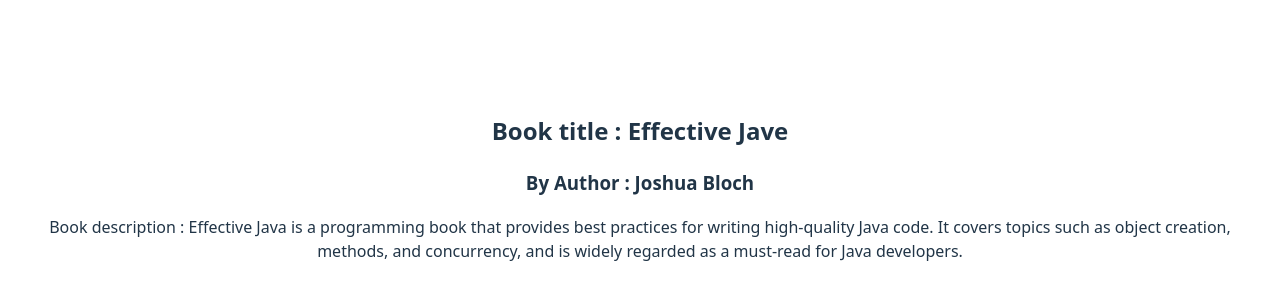
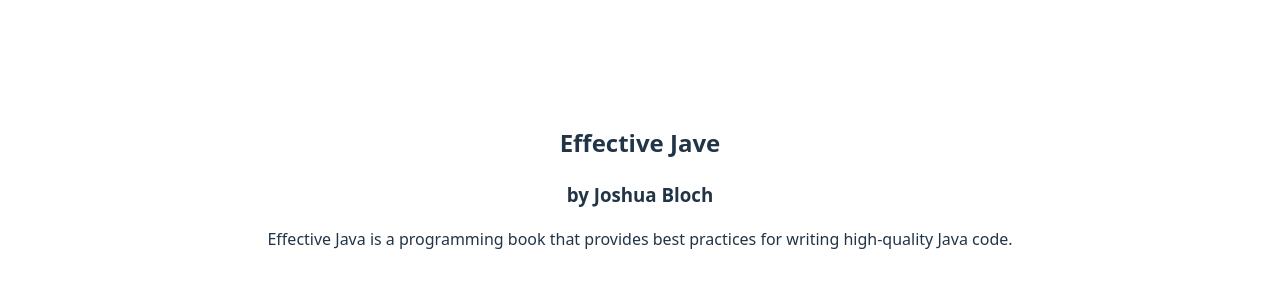
Before and after one commit to rajeevsubbian/React, a React (Vite) app in the folder hello-world/: page / in a window 1280 px wide. Shown: the part 214-514 px from the top of the page. Built offline with nearby package versions, Linux system fonts and the light colour scheme.

Commit message:
pass data via props

```diff
--- a/hello-world/src/App.jsx
+++ b/hello-world/src/App.jsx
@@ -1,9 +1,14 @@
 import "./App.css";
 
 function App() {
+  const bookName = "Effective Jave";
+  const author = "Joshua Bloch";
+  const description =
+    "Effective Java is a programming book that provides best practices for writing high-quality Java code.";
+
   return (
     <div className="App">
-      <Book />
+      <Book title={bookName} author={author} description={description} />
       {/* <HelloWorld /> */}
     </div>
   );
@@ -15,15 +20,13 @@
 //   return <p>Hello World, Rajeev !</p>;
 // }
 
-function Book() {
-  const bookName = "Effective Jave"
-  const author = "Joshua Bloch"
-  const description = "Effective Java is a programming book that provides best practices for writing high-quality Java code. It covers topics such as object creation, methods, and concurrency, and is widely regarded as a must-read for Java developers."
+function Book(props) {
+  console.log(props);
   return (
     <div>
-      <h2>Book title : {bookName}</h2>
-      <h3>By Author : {author}</h3>
-      <p>Book description : {description}</p>
+      <h2>{props.title}</h2>
+      <h3>by {props.author}</h3>
+      <p>{props.description}</p>
     </div>
   );
 }
```
